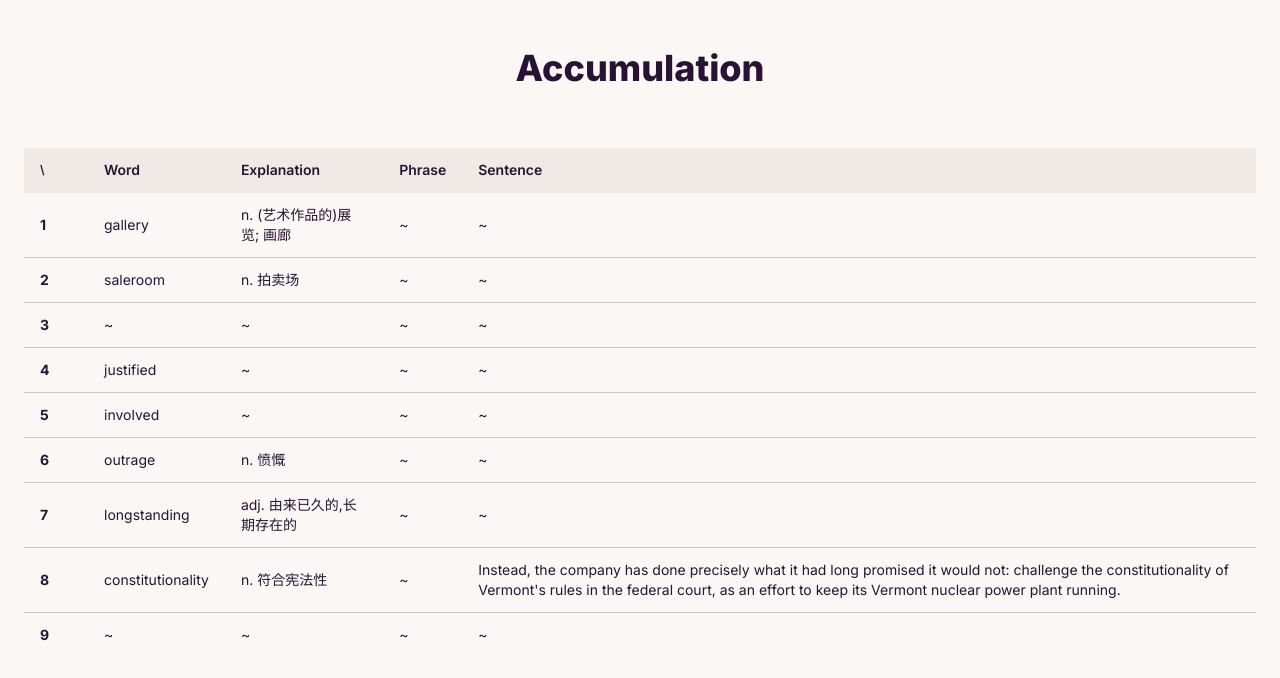
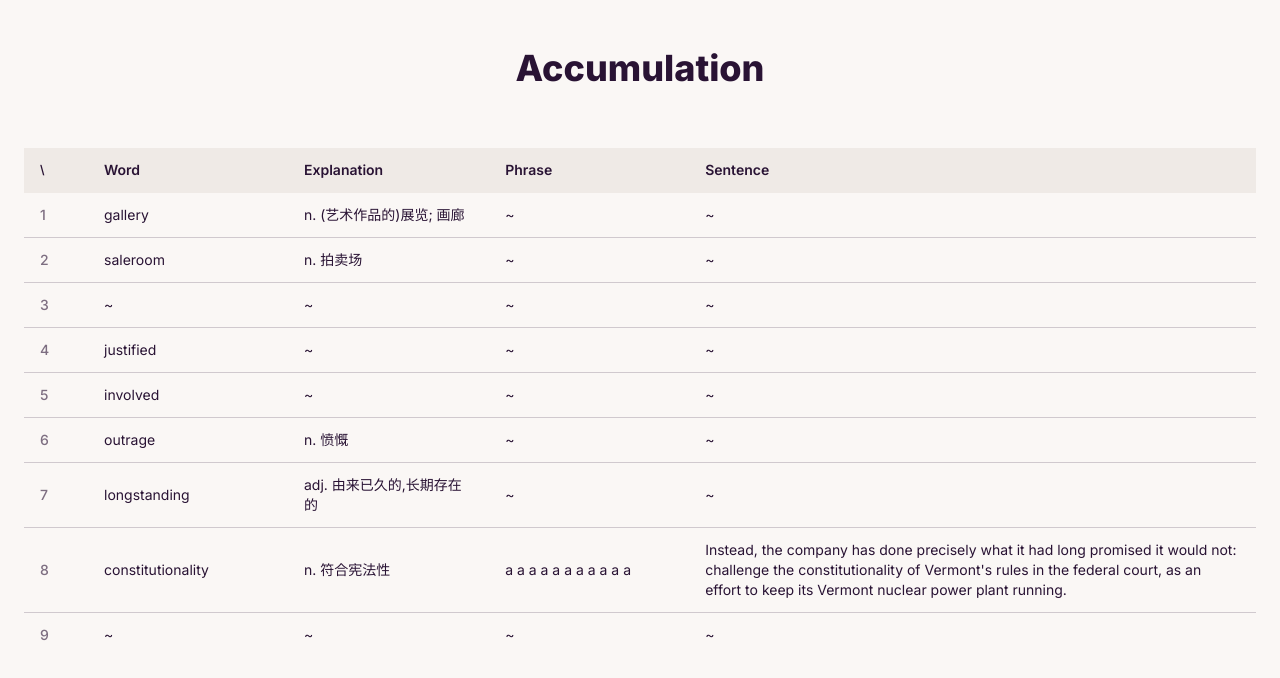
Before and after one commit to xyt-dev/webnotes, a Next.js app: page /english/words in a window 1280 px wide. Shown: the top 678 px of the page. Built offline with nearby package versions, Linux system fonts and the light colour scheme.

Commit message:
update table format

```diff
--- a/src/app/english/words/page.tsx
+++ b/src/app/english/words/page.tsx
@@ -25,7 +25,7 @@ export default function EnglishWords() {
         </tr>
         <tr>
           <td>constitutionality</td> <td>n. 符合宪法性</td>
-          <td></td>
+          <td>a a a a a a a a a a a</td>
           <td>
               Instead, the company has done precisely what it had long promised it would not: challenge
             the constitutionality of Vermont's rules in the federal court, as an effort to keep its Vermont
--- a/src/components/DaisyTable.tsx
+++ b/src/components/DaisyTable.tsx
@@ -1,7 +1,7 @@
 import React from "react"
 
 export default function Table({ children, heads, indexed }: { children?: React.ReactNode, heads?: string[], indexed?: boolean }) {
-  const headers = heads?.map(head => <th className="text-sm" key={head}>{head}</th>)
+  const headers = heads?.map(head => <th className="text-sm min-w-[200px]" key={head}>{head}</th>)
   const processedChildren = React.Children.map(children, (trChild: React.ReactNode, index) => {
     if (React.isValidElement(trChild) && trChild.type === 'tr') {
       let rowChildren = React.Children.toArray(trChild.props.children).map((tdChild: React.ReactNode) => {
@@ -19,7 +19,7 @@ export default function Table({ children, heads, indexed }: { children?: React.R
       }
       indexed = indexed || false
       const processedRowChildren = indexed
-        ? [<th key="index" className="w-16">{index + 1}</th>, ...rowChildren]
+        ? [<th key="index" className="w-16 font-medium text-base-content/60">{index + 1}</th>, ...rowChildren]
         : rowChildren
       return React.cloneElement(trChild as React.ReactElement, { className: "daisy-hover" }, processedRowChildren);
     }
```
